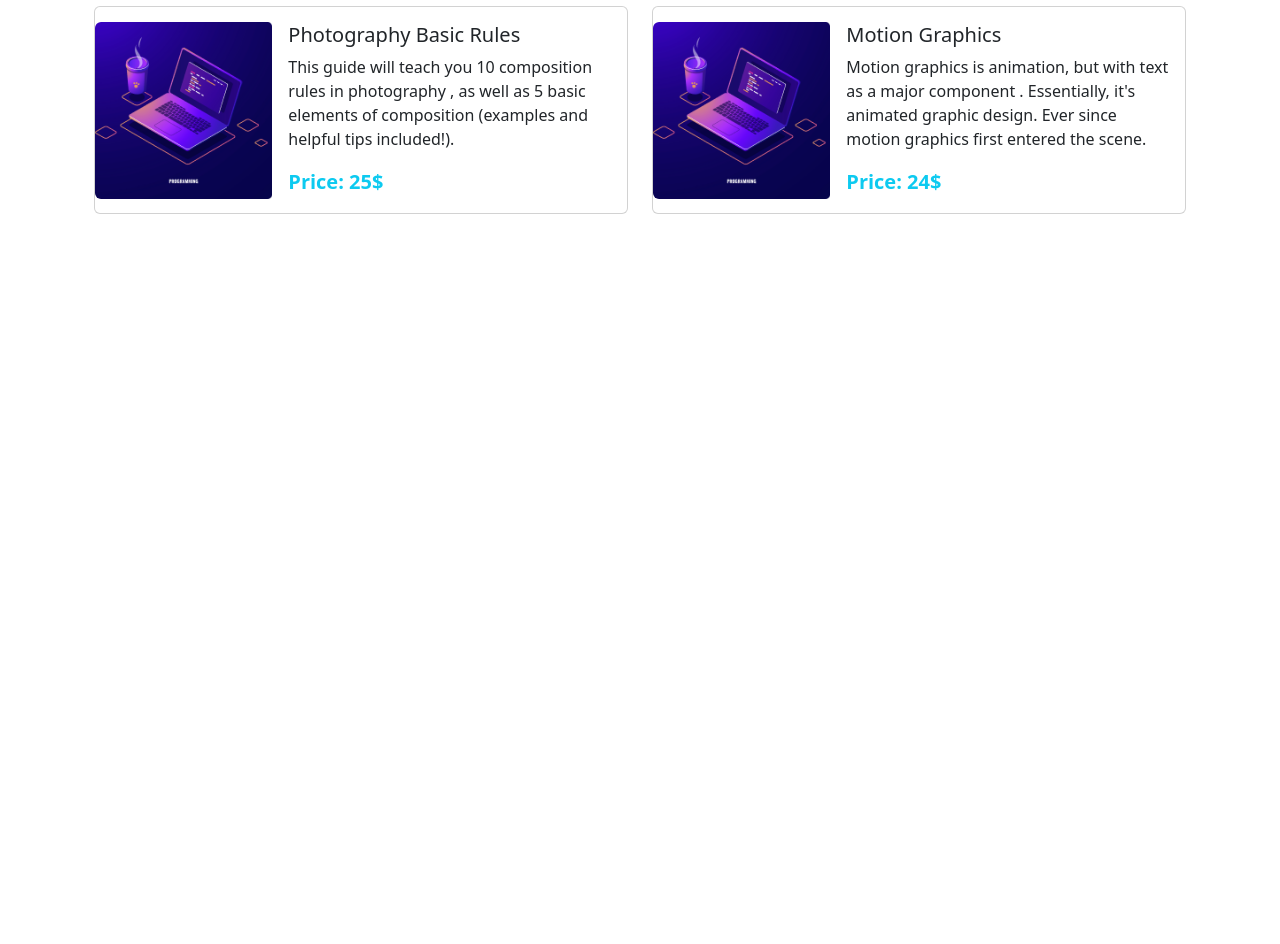
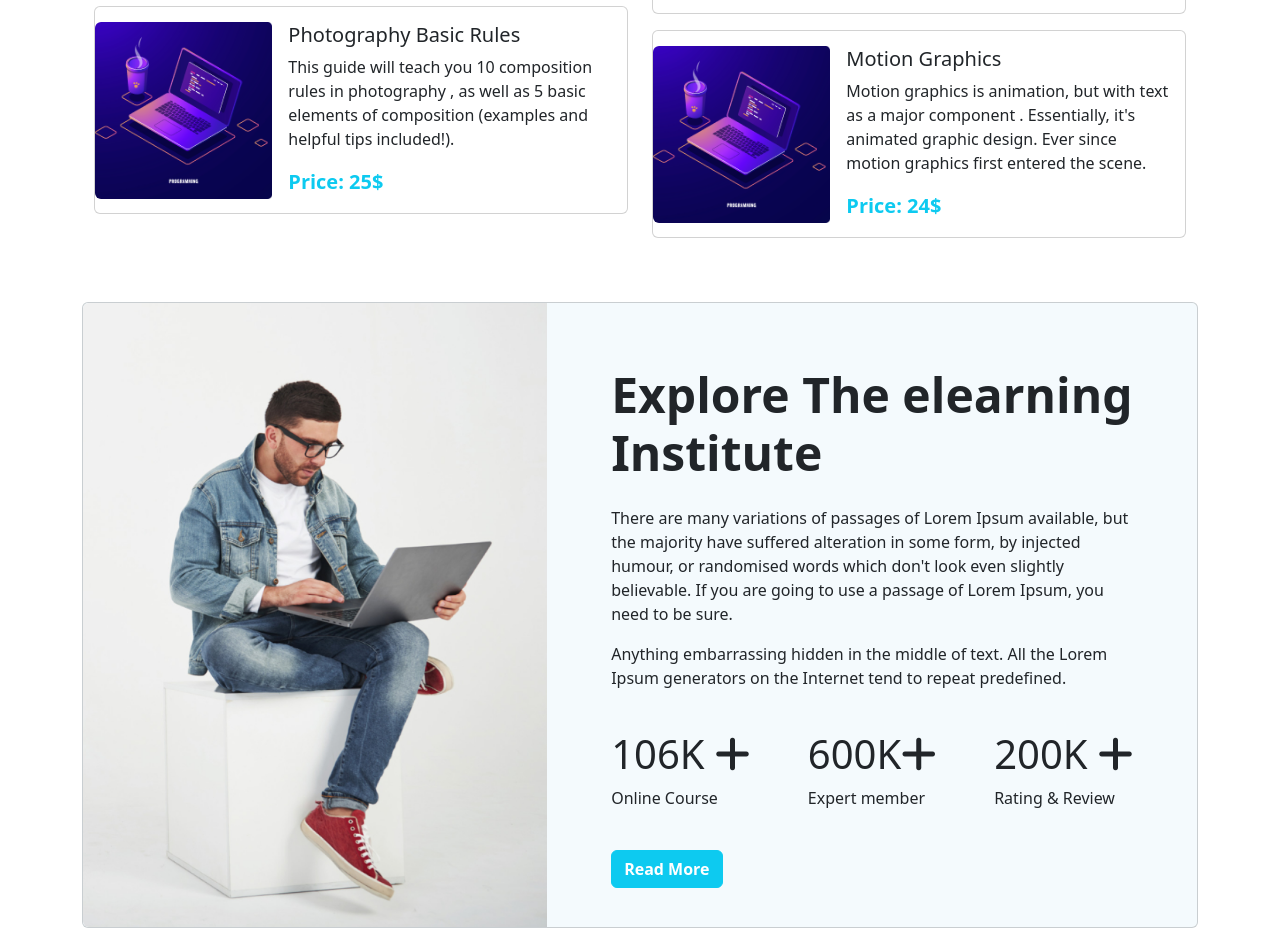
Before and after one commit to mdismail645221/TechSmart-Education, a plain HTML site: page index.html in a window 1280 px wide. Shown: the part 1725-2669 px from the top of the page. Before the commit the page ends 2003 px from the top, so only its background shows below. Drawn offline with nearby package versions, Linux system fonts and the light colour scheme.

Commit message:
E-learning 100% added

```diff
--- a/index.html
+++ b/index.html
@@ -130,6 +130,7 @@
 
         <!-- MAIN STARTS -->
         <main class="main">
+
             <div class="Diccover-Courses-area py-5">
                 <div class="container">
                     <!-- ----------------------------------->
@@ -150,14 +151,14 @@
                         <!-- ./row  -->
                     </div>
                     <!-- ./DISCOVER-TITLE-BOX  -->
-                    <!-- ---------------------------------->
 
-                    <div class="courses-items">
+<!-- ---------COURSES-ITEMS STARS------------ -->
+                    <section class="courses-items">
                         <div class="container">
                             <div class="row">
                                 <div class="col-md-6">
                                     <div class="courses-single-items">
-                                        <div class="card mb-3" style="max-width: 540px;">
+                                        <div class="card mb-3" style="max-width: 100%;">
                                             <div class="row g-0 align-items-center">
                                                 <div class="col-md-4">
                                                     <img src="./assets/images/course/course-1.png" class="img-fluid rounded-start" alt="course">
@@ -175,7 +176,7 @@
                                     </div>
                                     <!-- . / 1st COURSES-SINGLE-ITEMS ENDS -->
                                     <div class="courses-single-items">
-                                        <div class="card mb-3" style="max-width: 540px;">
+                                        <div class="card mb-3" style="max-width: 100%;">
                                             <div class="row g-0 align-items-center">
                                                 <div class="col-md-4">
                                                     <img src="./assets/images/course/course-2.png" class="img-fluid rounded-start" alt="course">
@@ -193,7 +194,7 @@
                                     </div>
                                     <!-- . / 2nd COURSES-SINGLE-ITEMS ENDS -->
                                     <div class="courses-single-items">
-                                        <div class="card mb-3" style="max-width: 540px;">
+                                        <div class="card mb-3" style="max-width: 100%;">
                                             <div class="row g-0 align-items-center">
                                                 <div class="col-md-4">
                                                     <img src="./assets/images/course/course-3.png" class="img-fluid rounded-start" alt="course">
@@ -214,7 +215,7 @@
                                 <!-- ./ col-sm/md/lg/xl.xxl ENDS -->
                                 <div class="col-md-6">
                                     <div class="courses-single-items">
-                                        <div class="card mb-3" style="max-width: 540px;">
+                                        <div class="card mb-3" style="max-width: 100%;">
                                             <div class="row g-0 align-items-center">
                                                 <div class="col-md-4">
                                                     <img src="./assets/images/course/course-4.png" class="img-fluid rounded-start" alt="course">
@@ -223,7 +224,7 @@
                                                     <div class="card-body">
                                                         <h5 class="card-title">Digital Marketing</h5>
                                                         <p class="card-text">Digital marketing refers to marketing carried out using electronic devices or media. Digital marketing is a broader term
-                                                        for all advertising delivered through electronic media. </p>
+                                                        for all advertising delivered through electronic media.delivered through electronic media. </p>
                                                         <p class="card-text"><small class="text-info fs-5 fw-bolder">Price: 31$</small></p>
                                                     </div>
                                                 </div>
@@ -232,7 +233,7 @@
                                     </div>
                                     <!-- . / 1st COURSES-SINGLE-ITEMS ENDS -->
                                     <div class="courses-single-items">
-                                        <div class="card mb-3" style="max-width: 540px;">
+                                        <div class="card mb-3" style="max-width: 100%;">
                                             <div class="row g-0 align-items-center">
                                                 <div class="col-md-4">
                                                     <img src="./assets/images/course/course-2.png" class="img-fluid rounded-start" alt="course">
@@ -250,7 +251,7 @@
                                     </div>
                                     <!-- . / 2nd COURSES-SINGLE-ITEMS ENDS -->
                                     <div class="courses-single-items">
-                                        <div class="card mb-3" style="max-width: 540px;">
+                                        <div class="card mb-3" style="max-width: 100%;">
                                             <div class="row g-0 align-items-center justify-content-center">
                                                 <div class="col-md-4">
                                                     <img src="./assets/images/course/course-3.png" class="img-fluid rounded-start" alt="course">
@@ -273,16 +274,51 @@
                             <!-- ./ ROW -->
                         </div>
                         <!-- ./ CONTAINER -->
-                    </div>
-                    <!-- ./ COURSES-ITEMS -->
-
-
-
-
+                    </section>
+<!------------ ./ COURSES-ITEMS ENDS------------ -->
                 </div>
                 <!-- . / CONTAINER -->
             </div>
             <!-- ./ DICCOVER-COURSES-AREA ENDS -->
+
+
+            <!-- -----------------------------------------------------E-LEARLING AREA STARS---------------------------------------------------------- -->
+                    <section class="eLearning-area">
+                        <div class="container">
+                            <div class="card mb-3">
+                                <div class="row align-items-center g-0">
+                                    <div class="col-md-5">
+                                        <img src="./assets/images/working.png" class="img-fluid rounded-start" alt="working">
+                                    </div>
+                                    <div class="col-md-7">
+                                        <div class="card-body">
+                                            <h3 class="card-title display-5 my-4 fw-bolder px-5">Explore The elearning Institute</h3>
+                                            <p class="card-text px-5">There are many variations of passages of Lorem Ipsum available, but the majority have suffered alteration in some form, by injected humour, or randomised words which don't look even slightly believable. If you are going to use a passage of Lorem Ipsum, you need to be sure.</p>
+                                            <p class="card-text px-5">Anything embarrassing hidden in the middle of text. All the Lorem Ipsum generators on the Internet tend to repeat predefined.</p>
+                                            <div class="learning-views py-4 d-flex justify-content-between align-items-center px-5">
+                                                <div class="single-views">
+                                                    <h1>106K <span><i class="fa-solid fa-plus"></i></span> </h1>
+                                                    <p>Online Course</p>
+                                                </div>
+                                                <div class="single-views">
+                                                    <h1>600K<span><i class="fa-solid fa-plus"></i></span> </h1>
+                                                    <p>Expert member</p>
+                                                </div>
+                                                <div class="single-views">
+                                                    <h1>200K <span><i class="fa-solid fa-plus"></i></span> </h1>
+                                                    <p>Rating & Review</p>
+                                                </div>
+                                            </div>
+                                           <button class="btn btn-info fw-bold mx-5 text-white" type="submit">Read More</button>
+                                        </div>
+                                    </div>
+                                </div>
+                            </div>
+                        </div>
+                        <!-- ./container Ends -->
+                    </section>
+<!-- -----------------------------------------------------E-LEARLING AREA ENDS---------------------------------------------------------- -->
+
         </main>
         <!-- ./ MAIN ENDS -->
 
--- a/style.css
+++ b/style.css
@@ -5,6 +5,9 @@ body {
     font-family: 'Poppins', sans-serif;
     background-color: #fff;
     color: #000;
+}
+:root{
+    --bs-eLearningBg: #F4FAFD;
 }
 
 /* SLIDER AREA STYLES */
@@ -38,3 +41,7 @@ body {
     background-size: cover;
     background-blend-mode: darker;
 }
+/* E-LEARNING-AREA STYLES */
+.eLearning-area .card{
+    background-color: var(--bs-eLearningBg);
+}
```
